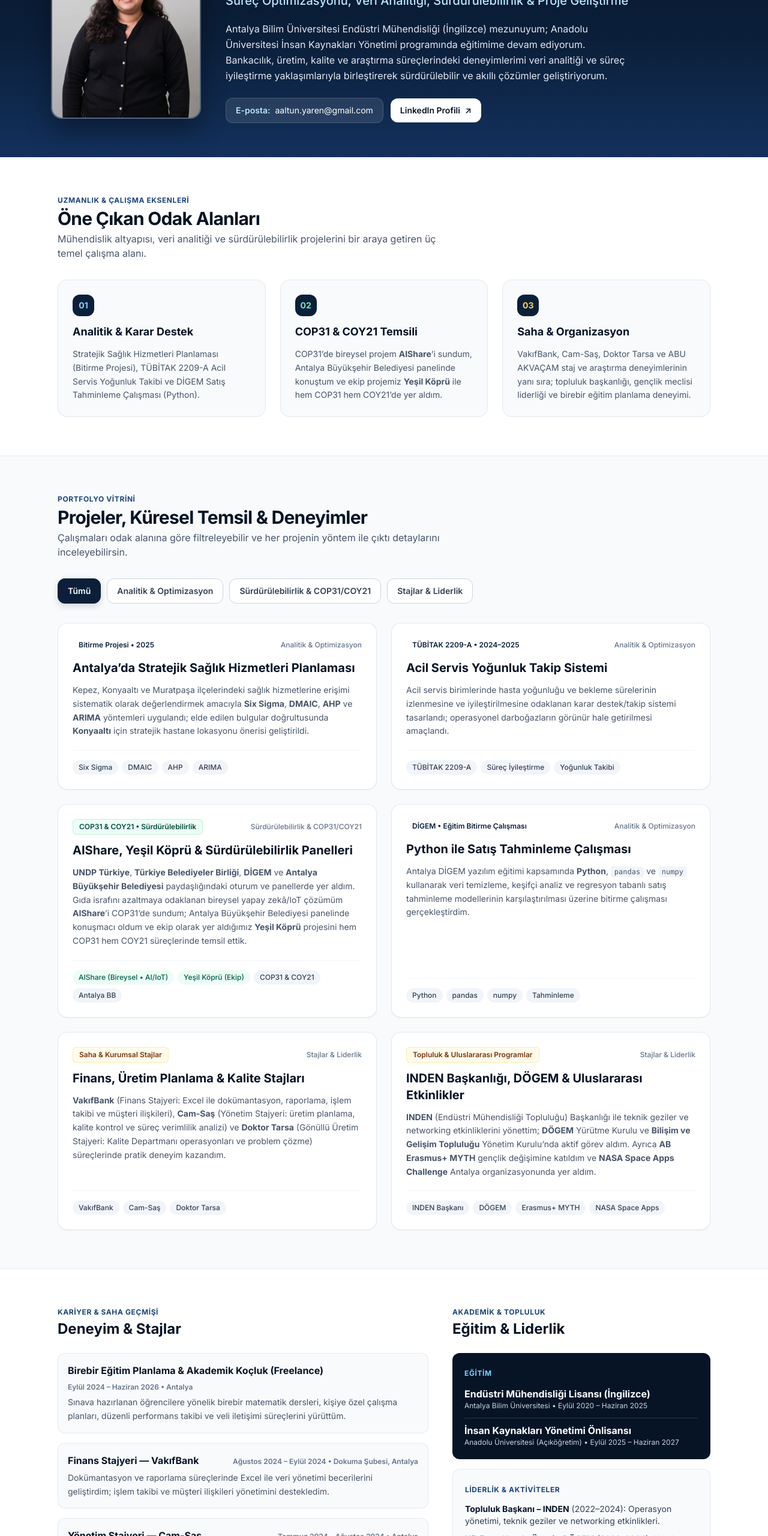
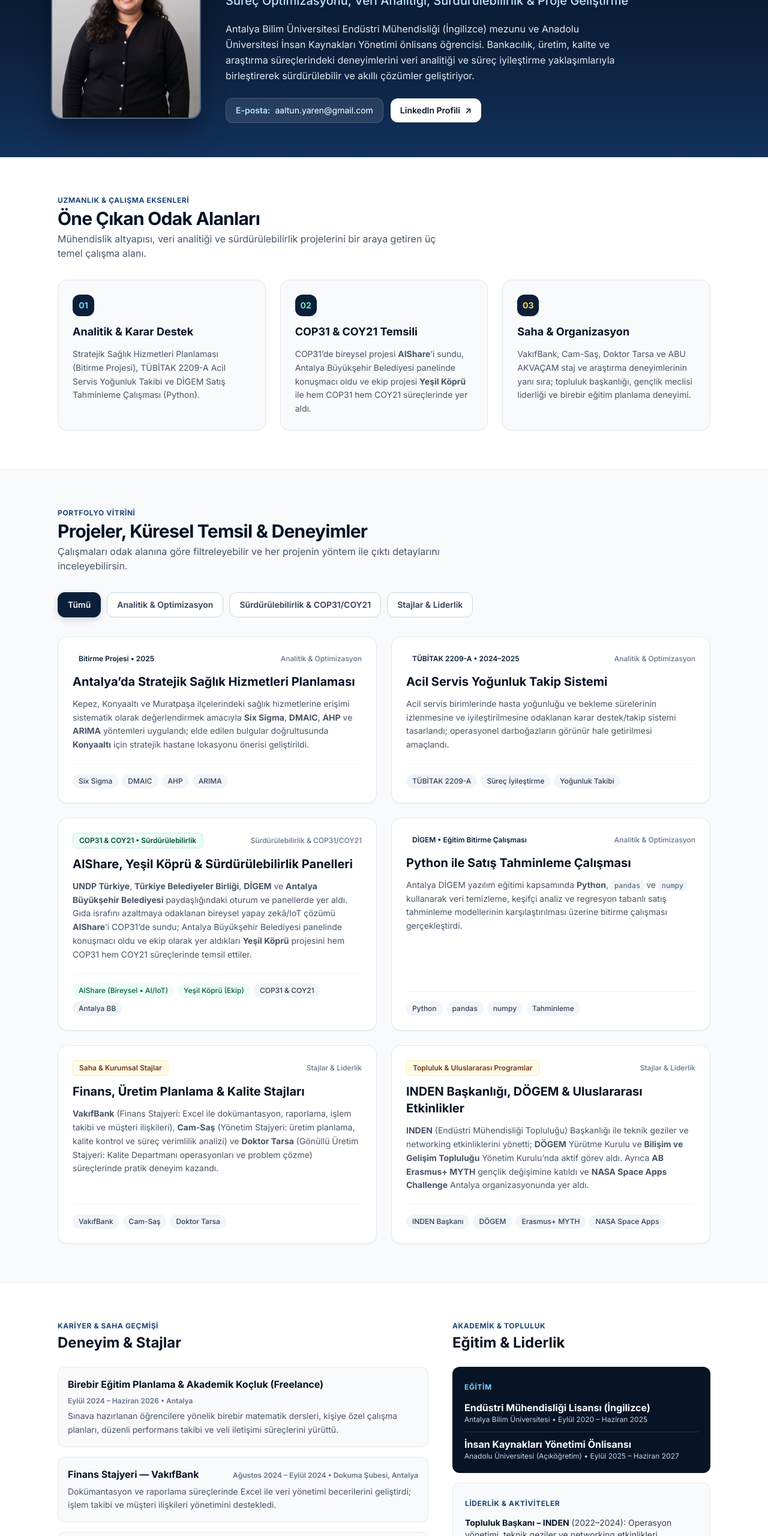
Before and after one commit to yarenaltun/yarenaltun.github.io, a plain HTML site: page index.html in a window 1280 px wide. Shown: the part 240-2800 px from the top of the page at 60% size. Drawn offline with nearby package versions, Linux system fonts and the light colour scheme.

Commit message:
Update index.html

```diff
--- a/index.html
+++ b/index.html
@@ -159,7 +159,7 @@
           </div>
 
           <p class="text-base text-slate-200 leading-relaxed max-w-2xl">
-            Antalya Bilim Üniversitesi Endüstri Mühendisliği (İngilizce) mezunuyum; Anadolu Üniversitesi İnsan Kaynakları Yönetimi programında eğitimime devam ediyorum. Bankacılık, üretim, kalite ve araştırma süreçlerindeki deneyimlerimi veri analitiği ve süreç iyileştirme yaklaşımlarıyla birleştirerek sürdürülebilir ve akıllı çözümler geliştiriyorum.
+            Antalya Bilim Üniversitesi Endüstri Mühendisliği (İngilizce) mezunu ve Anadolu Üniversitesi İnsan Kaynakları Yönetimi önlisans öğrencisi. Bankacılık, üretim, kalite ve araştırma süreçlerindeki deneyimlerini veri analitiği ve süreç iyileştirme yaklaşımlarıyla birleştirerek sürdürülebilir ve akıllı çözümler geliştiriyor.
           </p>
 
           <div class="pt-1 flex flex-wrap items-center gap-3 text-xs sm:text-sm">
@@ -214,7 +214,7 @@
             </div>
             <h3 class="text-lg font-bold text-navy-950">COP31 &amp; COY21 Temsili</h3>
             <p class="text-sm text-slate-600 leading-relaxed">
-              COP31’de bireysel projem <strong>AIShare</strong>’i sundum, Antalya Büyükşehir Belediyesi panelinde konuştum ve ekip projemiz <strong>Yeşil Köprü</strong> ile hem COP31 hem COY21’de yer aldım.
+              COP31’de bireysel projesi <strong>AIShare</strong>’i sundu, Antalya Büyükşehir Belediyesi panelinde konuşmacı oldu ve ekip projesi <strong>Yeşil Köprü</strong> ile hem COP31 hem COY21 süreçlerinde yer aldı.
             </p>
           </div>
 
@@ -355,7 +355,7 @@
               AIShare, Yeşil Köprü &amp; Sürdürülebilirlik Panelleri
             </h3>
             <p class="text-sm text-slate-600 leading-relaxed">
-              <strong>UNDP Türkiye</strong>, <strong>Türkiye Belediyeler Birliği</strong>, <strong>DİGEM</strong> ve <strong>Antalya Büyükşehir Belediyesi</strong> paydaşlığındaki oturum ve panellerde yer aldım. Gıda israfını azaltmaya odaklanan bireysel yapay zekâ/IoT çözümüm <strong>AIShare</strong>’i COP31’de sundum; Antalya Büyükşehir Belediyesi panelinde konuşmacı oldum ve ekip olarak yer aldığımız <strong>Yeşil Köprü</strong> projesini hem COP31 hem COY21 süreçlerinde temsil ettik.
+              <strong>UNDP Türkiye</strong>, <strong>Türkiye Belediyeler Birliği</strong>, <strong>DİGEM</strong> ve <strong>Antalya Büyükşehir Belediyesi</strong> paydaşlığındaki oturum ve panellerde yer aldı. Gıda israfını azaltmaya odaklanan bireysel yapay zekâ/IoT çözümü <strong>AIShare</strong>’i COP31’de sundu; Antalya Büyükşehir Belediyesi panelinde konuşmacı oldu ve ekip olarak yer aldıkları <strong>Yeşil Köprü</strong> projesini hem COP31 hem COY21 süreçlerinde temsil ettiler.
             </p>
           </div>
           <div class="mt-5 pt-4 border-t border-slate-100 flex flex-wrap gap-1.5">
@@ -381,7 +381,7 @@
               Python ile Satış Tahminleme Çalışması
             </h3>
             <p class="text-sm text-slate-600 leading-relaxed">
-              Antalya DİGEM yazılım eğitimi kapsamında <strong>Python</strong>, <code class="text-xs bg-slate-100 px-1.5 py-0.5 rounded">pandas</code> ve <code class="text-xs bg-slate-100 px-1.5 py-0.5 rounded">numpy</code> kullanarak veri temizleme, keşifçi analiz ve regresyon tabanlı satış tahminleme modellerinin karşılaştırılması üzerine bitirme çalışması gerçekleştirdim.
+              Antalya DİGEM yazılım eğitimi kapsamında <strong>Python</strong>, <code class="text-xs bg-slate-100 px-1.5 py-0.5 rounded">pandas</code> ve <code class="text-xs bg-slate-100 px-1.5 py-0.5 rounded">numpy</code> kullanarak veri temizleme, keşifçi analiz ve regresyon tabanlı satış tahminleme modellerinin karşılaştırılması üzerine bitirme çalışması gerçekleştirdi.
             </p>
           </div>
           <div class="mt-5 pt-4 border-t border-slate-100 flex flex-wrap gap-1.5">
@@ -407,7 +407,7 @@
               Finans, Üretim Planlama &amp; Kalite Stajları
             </h3>
             <p class="text-sm text-slate-600 leading-relaxed">
-              <strong>VakıfBank</strong> (Finans Stajyeri: Excel ile dokümantasyon, raporlama, işlem takibi ve müşteri ilişkileri), <strong>Cam-Saş</strong> (Yönetim Stajyeri: üretim planlama, kalite kontrol ve süreç verimlilik analizi) ve <strong>Doktor Tarsa</strong> (Gönüllü Üretim Stajyeri: Kalite Departmanı operasyonları ve problem çözme) süreçlerinde pratik deneyim kazandım.
+              <strong>VakıfBank</strong> (Finans Stajyeri: Excel ile dokümantasyon, raporlama, işlem takibi ve müşteri ilişkileri), <strong>Cam-Saş</strong> (Yönetim Stajyeri: üretim planlama, kalite kontrol ve süreç verimlilik analizi) ve <strong>Doktor Tarsa</strong> (Gönüllü Üretim Stajyeri: Kalite Departmanı operasyonları ve problem çözme) süreçlerinde pratik deneyim kazandı.
             </p>
           </div>
           <div class="mt-5 pt-4 border-t border-slate-100 flex flex-wrap gap-1.5">
@@ -432,7 +432,7 @@
               INDEN Başkanlığı, DÖGEM &amp; Uluslararası Etkinlikler
             </h3>
             <p class="text-sm text-slate-600 leading-relaxed">
-              <strong>INDEN</strong> (Endüstri Mühendisliği Topluluğu) Başkanlığı ile teknik geziler ve networking etkinliklerini yönettim; <strong>DÖGEM</strong> Yürütme Kurulu ve <strong>Bilişim ve Gelişim Topluluğu</strong> Yönetim Kurulu’nda aktif görev aldım. Ayrıca <strong>AB Erasmus+ MYTH</strong> gençlik değişimine katıldım ve <strong>NASA Space Apps Challenge</strong> Antalya organizasyonunda yer aldım.
+              <strong>INDEN</strong> (Endüstri Mühendisliği Topluluğu) Başkanlığı ile teknik geziler ve networking etkinliklerini yönetti; <strong>DÖGEM</strong> Yürütme Kurulu ve <strong>Bilişim ve Gelişim Topluluğu</strong> Yönetim Kurulu’nda aktif görev aldı. Ayrıca <strong>AB Erasmus+ MYTH</strong> gençlik değişimine katıldı ve <strong>NASA Space Apps Challenge</strong> Antalya organizasyonunda yer aldı.
             </p>
           </div>
           <div class="mt-5 pt-4 border-t border-slate-100 flex flex-wrap gap-1.5">
@@ -461,7 +461,7 @@
                   <span class="text-xs font-semibold text-slate-500">Eylül 2024 – Haziran 2026 • Antalya</span>
                 </div>
                 <p class="text-sm text-slate-600 mt-1.5 leading-relaxed">
-                  Sınava hazırlanan öğrencilere yönelik birebir matematik dersleri, kişiye özel çalışma planları, düzenli performans takibi ve veli iletişimi süreçlerini yürüttüm.
+                  Sınava hazırlanan öğrencilere yönelik birebir matematik dersleri, kişiye özel çalışma planları, düzenli performans takibi ve veli iletişimi süreçlerini yürüttü.
                 </p>
               </div>
 
@@ -471,7 +471,7 @@
                   <span class="text-xs font-semibold text-slate-500">Ağustos 2024 – Eylül 2024 • Dokuma Şubesi, Antalya</span>
                 </div>
                 <p class="text-sm text-slate-600 mt-1.5 leading-relaxed">
-                  Dokümantasyon ve raporlama süreçlerinde Excel ile veri yönetimi becerilerini geliştirdim; işlem takibi ve müşteri ilişkileri yönetimini destekledim.
+                  Dokümantasyon ve raporlama süreçlerinde Excel ile veri yönetimi becerilerini geliştirdi; işlem takibi ve müşteri ilişkileri yönetimini destekledi.
                 </p>
               </div>
 
@@ -481,7 +481,7 @@
                   <span class="text-xs font-semibold text-slate-500">Temmuz 2024 – Ağustos 2024 • Antalya</span>
                 </div>
                 <p class="text-sm text-slate-600 mt-1.5 leading-relaxed">
-                  Üretim planlama, kalite kontrol ve süreç verimlilik analizlerine katkı sağladım; müşteri geri bildirimlerini değerlendirerek memnuniyet süreçlerini destekledim.
+                  Üretim planlama, kalite kontrol ve süreç verimlilik analizlerine katkı sağladı; müşteri geri bildirimlerini değerlendirerek memnuniyet süreçlerini destekledi.
                 </p>
               </div>
 
@@ -491,7 +491,7 @@
                   <span class="text-xs font-semibold text-slate-500">Kasım 2023 – Ocak 2024 • Antalya</span>
                 </div>
                 <p class="text-sm text-slate-600 mt-1.5 leading-relaxed">
-                  Kalite Departmanı bünyesinde fabrika operasyonları ve saha problem çözme süreçlerinde yer alarak ekip çalışması ve sorumluluk bilincini pekiştirdim.
+                  Kalite Departmanı bünyesinde fabrika operasyonları ve saha problem çözme süreçlerinde yer alarak ekip çalışması ve sorumluluk bilincini pekiştirdi.
                 </p>
               </div>
 
@@ -501,7 +501,7 @@
                   <span class="text-xs font-semibold text-slate-500">Temmuz 2022 – Kasım 2023 • Antalya</span>
                 </div>
                 <p class="text-sm text-slate-600 mt-1.5 leading-relaxed">
-                  <em>“Küresel Bakışla Kutup Çağı”</em> ve <em>“Dünya Göç Hareketleri Serisi”</em> yayınlarına katkı sundum; serinin altıncı cildinde <strong>iki kitap bölümü/makale</strong> kaleme aldım, editörlük ve çeviri yaptım.
+                  <em>“Küresel Bakışla Kutup Çağı”</em> ve <em>“Dünya Göç Hareketleri Serisi”</em> yayınlarına katkı sundu; serinin altıncı cildinde <strong>iki kitap bölümü/makale</strong> kaleme aldı, editörlük ve çeviri yaptı.
                 </p>
               </div>
             </div>
```
